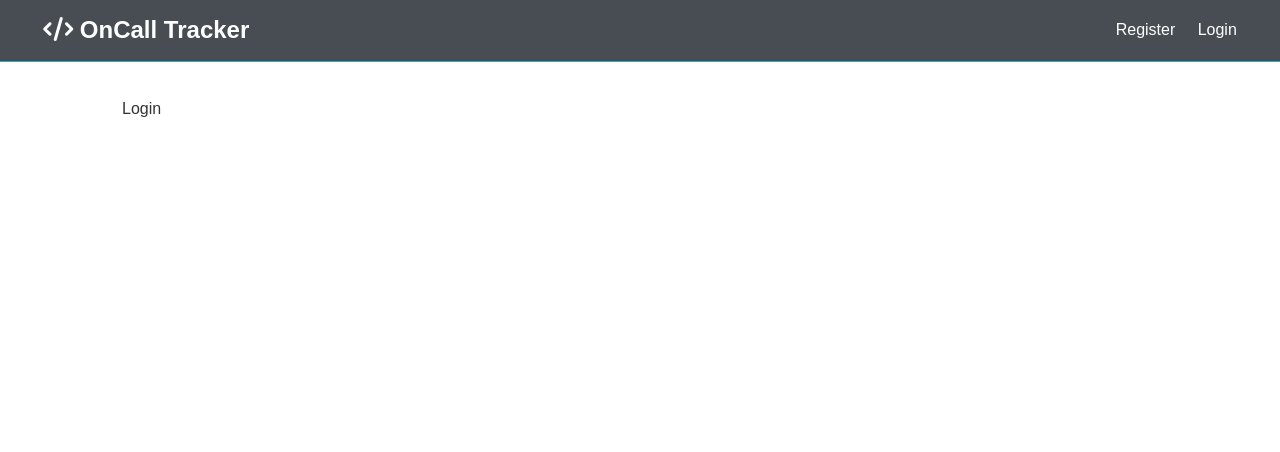
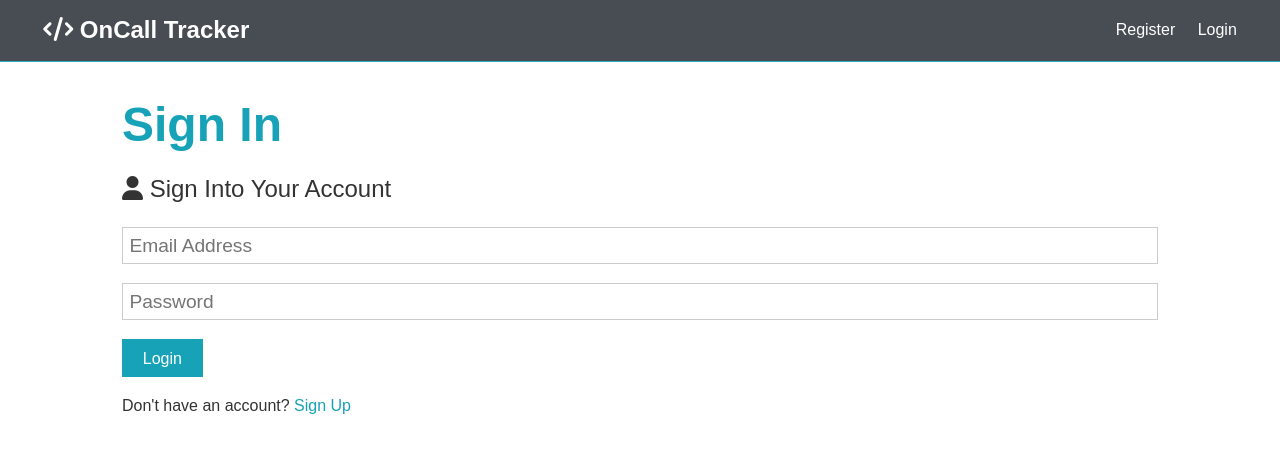
Before and after one commit to olkras03/oncall-tracker, a React (Create React App) app in the folder client/: page /login in a window 1280 px wide. Shown: the top 452 px of the page. Built offline with nearby package versions, Linux system fonts and the light colour scheme.

Commit message:
added login form, can switch between login and register pages

```diff
--- a/client/src/Components/auth/Login.js
+++ b/client/src/Components/auth/Login.js
@@ -1,11 +1,59 @@
-import React from 'react'
+import React, { Fragment, useState } from 'react';
+import { Link } from 'react-router-dom';
 
-function Login() {
+const Login = () => {
+  const [formData, setFormData] = useState({
+    email: '',
+    password: ''
+  });
+
+  const { email, password } = formData;
+
+  const onChange = e => setFormData({
+    ...formData, [e.target.name]: e.target.value
+  });
+
+  const onSubmit = async e => {
+    e.preventDefault();
+    console.log('SUCCESS');
+
+  }
+
   return (
-    <div>
-      Login
-    </div>
+    <Fragment>
+      <h1 className='large text-primary'>Sign In</h1>
+      <p className='lead'>
+        <i className='fas fa-user'></i> Sign Into Your Account
+      </p>
+      <form className='form' onSubmit={e => onSubmit(e)}>
+        <div className='form-group'>
+          <input
+            type='email'
+            placeholder='Email Address'
+            name='email'
+            value={email}
+            onChange={e => onChange(e)}
+            required
+          />
+        </div>
+        <div className='form-group'>
+          <input
+            type='password'
+            placeholder='Password'
+            name='password'
+            minLength='6'
+            value={password}
+            onChange={e => onChange(e)}
+            required
+          />
+        </div>
+        <input type='submit' className='btn btn-primary' value='Login' />
+      </form>
+      <p className='my-1'>
+        Don't have an account? <Link to='/register'>Sign Up</Link>
+      </p>
+    </Fragment >
   )
-}
+};
 
 export default Login
--- a/client/src/Components/auth/Register.js
+++ b/client/src/Components/auth/Register.js
@@ -1,6 +1,5 @@
 import React, { Fragment, useState } from 'react';
-import axios from 'axios';
-
+import { Link } from 'react-router-dom';
 
 const Register = () => {
   const [formData, setFormData] = useState({
@@ -21,25 +20,7 @@
     if (password !== password2) {
       console.log('Passwords do not match');
     } else {
-      const newUser = {
-        name,
-        email,
-        password
-      }
-      try {
-        const config = {
-          headers: {
-            'Content-Type': 'application/json'
-          }
-        }
-
-        const body = JSON.stringify(newUser);
-
-        const res = await axios.post('/api/users', body, config);
-        console.log(res.data);
-      } catch (err) {
-        console.error(err.response.data);
-      }
+      console.log('SUCCESS');
     }
   }
 
@@ -99,7 +80,7 @@
         <input type='submit' className='btn btn-primary' value='Register' />
       </form>
       <p className='my-1'>
-        Already have an account? <a href='login.html'>Sign In</a>
+        Already have an account? <Link to='/login'>Sign In</Link>
       </p>
     </Fragment >
   )
```
Also changed, not shown: 1 other file (tests, documents, lock files or other folders).
